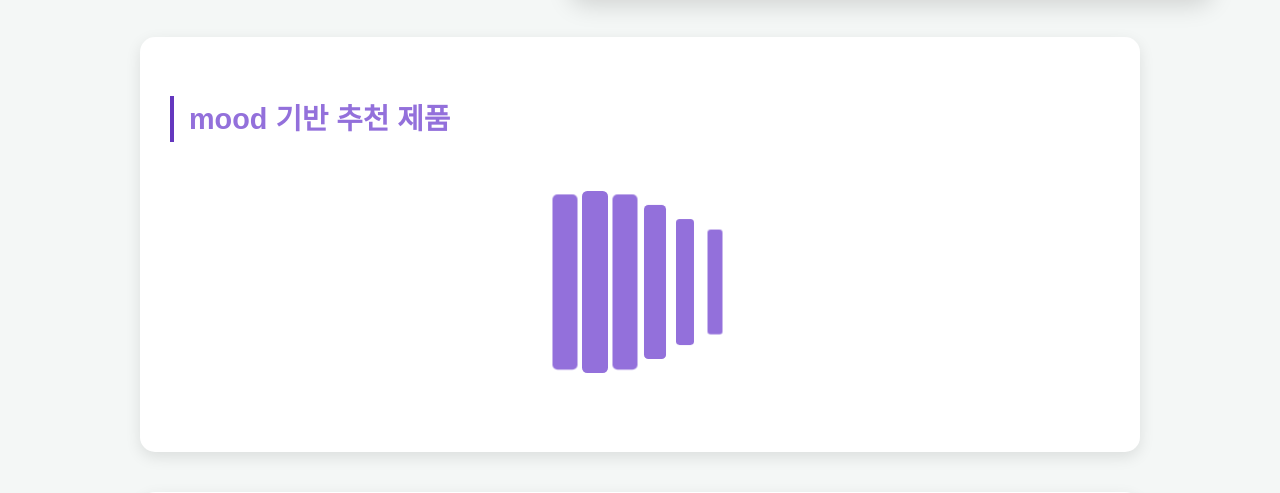
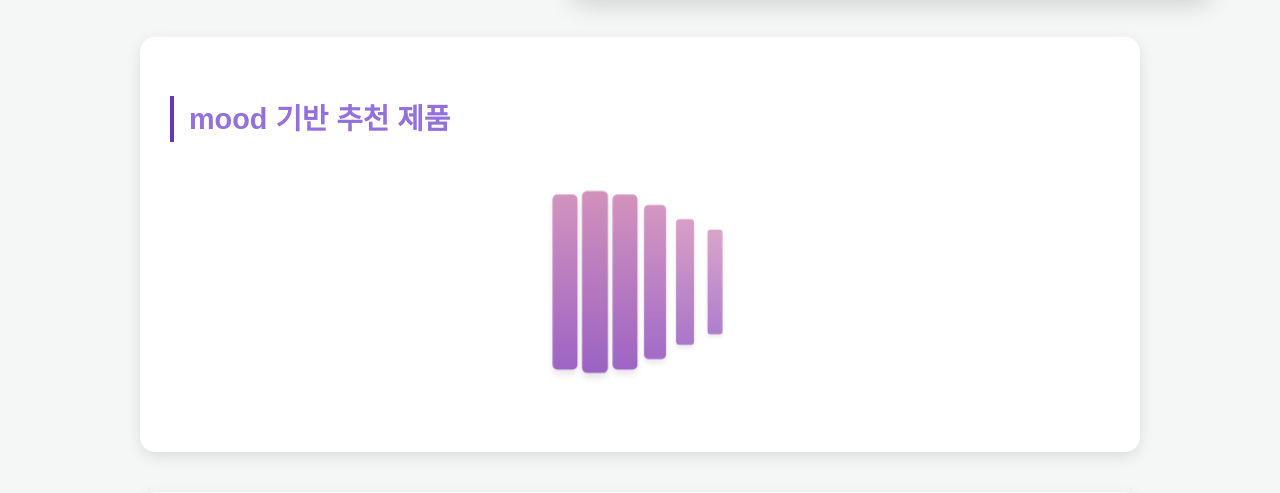
Before and after one commit to pirogramming/Moodico, a Django app: page /upload_color_image/ in a window 1280 px wide. Shown: the part 862-1355 px from the top of the page. Run offline with Django 5.2, Linux system fonts and the light colour scheme.

Commit message:
[fix] 내 아이템 검색 페이지- 구조 수정, 비율 조정, 디자인 변경

```diff
--- a/static/css/style.css
+++ b/static/css/style.css
@@ -1478,6 +1478,8 @@ a.model-card {
     background-color: mediumpurple;
     border-radius: 4px;
     animation: wave 1s infinite ease-in-out;
+    background: linear-gradient(to bottom, #d291bc, #9c62c3);
+    box-shadow: 0 4px 6px rgba(0, 0, 0, 0.1);
 }
 
 .wave-bar:nth-child(1) { animation-delay: 0s; }
@@ -1490,8 +1492,10 @@ a.model-card {
 @keyframes wave {
     0%, 100% {
         transform: scale(0.7);
+        opacity: 0.8;
     }
     50% {
         transform: scale(1.3);
+        opacity: 1;
     }
 }
```
